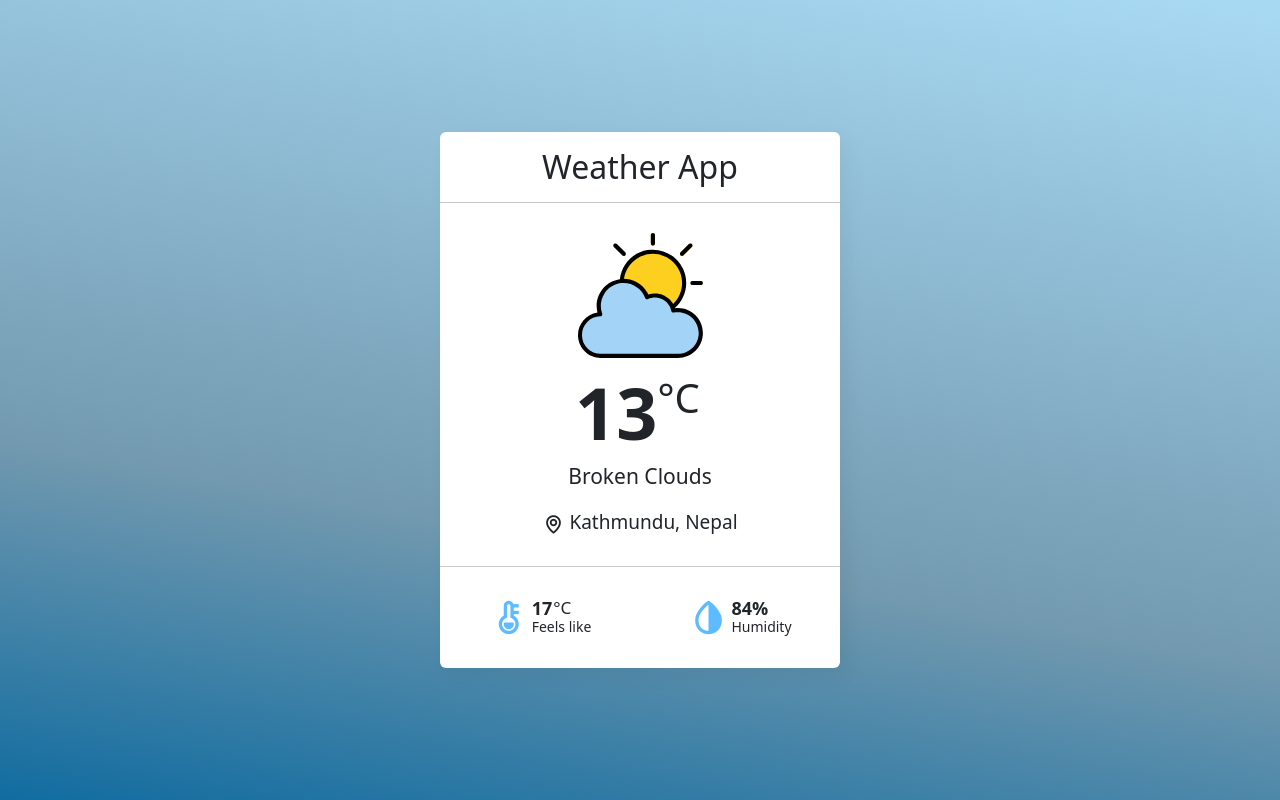
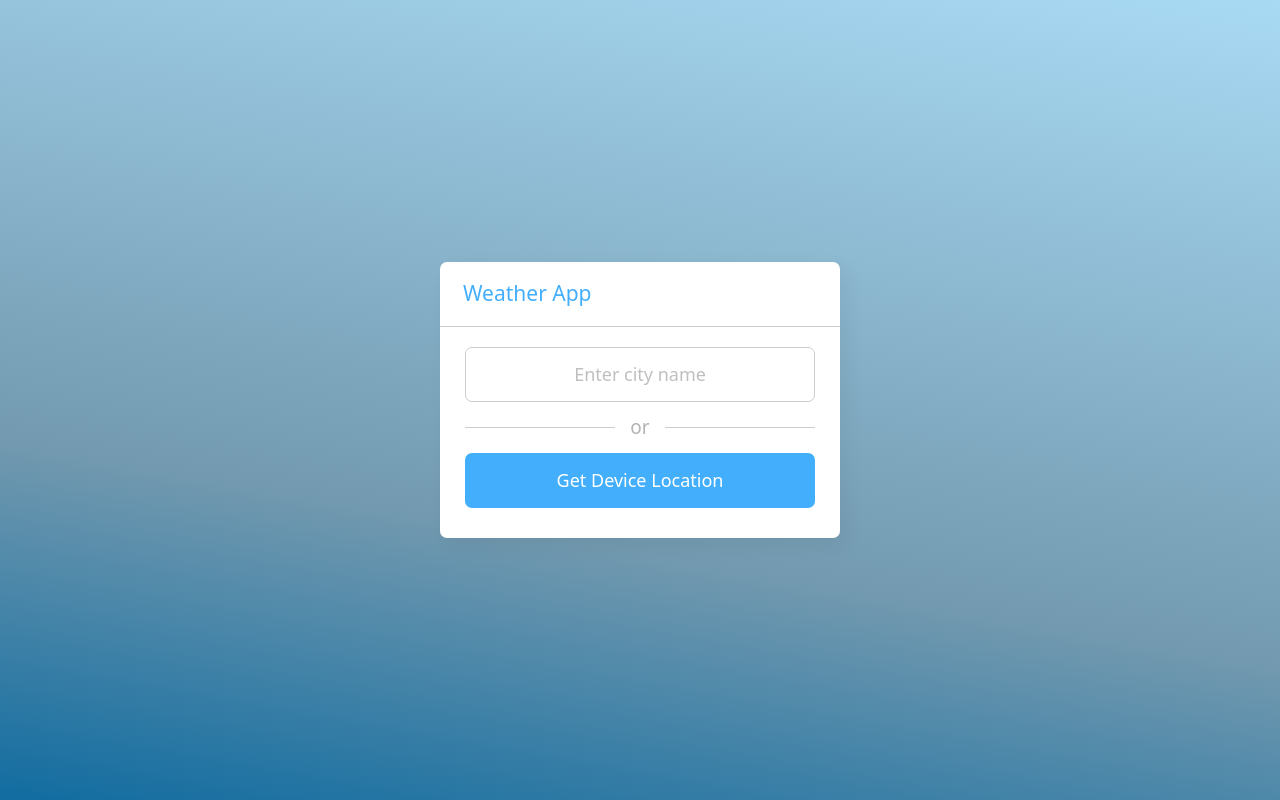
Before and after one commit to Tasniyaa/Weather-app, a website: page index.html in a window 1280 px wide. Drawn offline with nearby package versions, Linux system fonts and the light colour scheme.

Commit message:
Add files via upload

```diff
--- a/index.html
+++ b/index.html
@@ -10,57 +10,52 @@
     <script src='./node_modules/bootstrap/dist/js/bootstrap.min.js'></script>
     <script src='./node_modules/bootstrap/dist/js/bootstrap.bundle.js'></script>
 
+
     <link rel="stylesheet" href="style.css">
 
 </head>
 <body class=" bg-primary p-4 d-flex align-items-center justify-content-center" >
-    <!-- <i class="fa fa-search"></i> -->
-    <div class="wrapper rounded" >
-        <h2 class="title text-center pt-3">Weather App</h2>
-        <hr class="bg-danger border-1 border-top border-dark">
-        <section class="input-part my-2 d-none">
-          <p class="info-txt p-2 rounded text-center">Please enter a valid city name</p>
-          <input type="text" class=" py-2 form-control px-5 text-center" placeholder="Enter city name" spellcheck="false" required aria-label="Username" aria-describedby="basic-addon1" >
-            <!-- <hr class="bg-danger border-2 border-top border-danger"> -->
-            <div class="hr-line"></div>
-            <div class=" d-grid">
-                <button class="btn btn-primary py-2">get device location</button>
+    <div class="wrapper">
+        <header><i class='bx bx-left-arrow-alt'></i>Weather App</header>
+        <section class="input-part">
+          <p class="info-txt"></p>
+          <div class="content">
+            <input type="text" spellcheck="false" placeholder="Enter city name" required>
+            <div class="separator"></div>
+            <button>Get Device Location</button>
           </div>
         </section>
-        <section class="weather-part d-flex flex-column justify-content-center align-items-center">
-            <img src="./icons/cloud.svg" alt="" srcset="">
-            <div class="temp d-flex">
-                <span class="numb">13</span>
-                <span class="deg">°C</span>
+        <section class="weather-part">
+          <img src="./icons/cloud.svg" alt="Weather Icon">
+          <div class="temp">
+            <span class="numb">17</span>
+            <span class="deg">°</span>C
           </div>
-            <div class="weather text-center">Broken Clouds</div>
-            <div class="location d-flex align-items-center">
-                <i class="bx bx-map"></i>
-                <span>Kathmundu, Nepal</span>
+          <div class="weather">13</div>
+          <div class="location">
+            <i class='bx bx-map'></i>
+            <span>sylhet, bangladesh</span>
           </div>
           <div class="bottom-details">
             <div class="column feels">
               <i class='bx bxs-thermometer'></i>
               <div class="details">
-                        <div class="temp pt-3">
-                            <span class="numb">17</span>
-                            <span class="deg d-block">°C</span>
+                <div class="temp">
+                  <span class="numb-2">_</span>
+                  <span class="deg">°</span>C
                 </div>
                 <p>Feels like</p>
               </div>
             </div>
-                <div class="column humid">
-                    <i class="bx bxs-droplet-half"></i>
+            <div class="column humidity">
+              <i class='bx bxs-droplet-half'></i>
               <div class="details">
-                        <div class="temp pt-3">
-                            <span class="numb">84%</span>
-                        </div>
+                <span>_</span>
                 <p>Humidity</p>
               </div>
             </div>
           </div>
         </section>
-
       </div>
 
 
--- a/script.js
+++ b/script.js
@@ -1,4 +1,22 @@
+let apik = "3045dd712ffe6e702e3245525ac7fa38";
+
 const wrapper = document.querySelector(".wrapper"),
 inputPart = wrapper.querySelector(".input-part"),
 infoTxt = inputPart.querySelector(".info-txt"),
 inputField = inputPart.querySelector("input");
+
+// const apiKey= "b813f8cc1942ac99b0db62aacf473ed7";
+
+inputField.addEventListener("keyup", e =>{
+
+    if(e.key == "Enter" && inputField.value != ""){
+        // console.log("hello");
+        requestApi(inputField.value);
+    }
+})
+
+function requestApi(city){
+    console.log(city);
+    api = `https://api.openweathermap.org/data/2.5/weather?q=${city}&units=metric&appid=${apik}`;
+    fetch(api).then(response => console.log(response.json()));
+}
--- a/style.css
+++ b/style.css
@@ -2,7 +2,6 @@ body{
     min-height: 100vh;
     background: linear-gradient(10deg, #116ca0 0%, #7299af 35%, #a9daf4 100%);
 }
-
 ::selection{
   color: #fff;
   background: #43AFFC;
```
Lines whose indentation alone changed are shown as unchanged.
